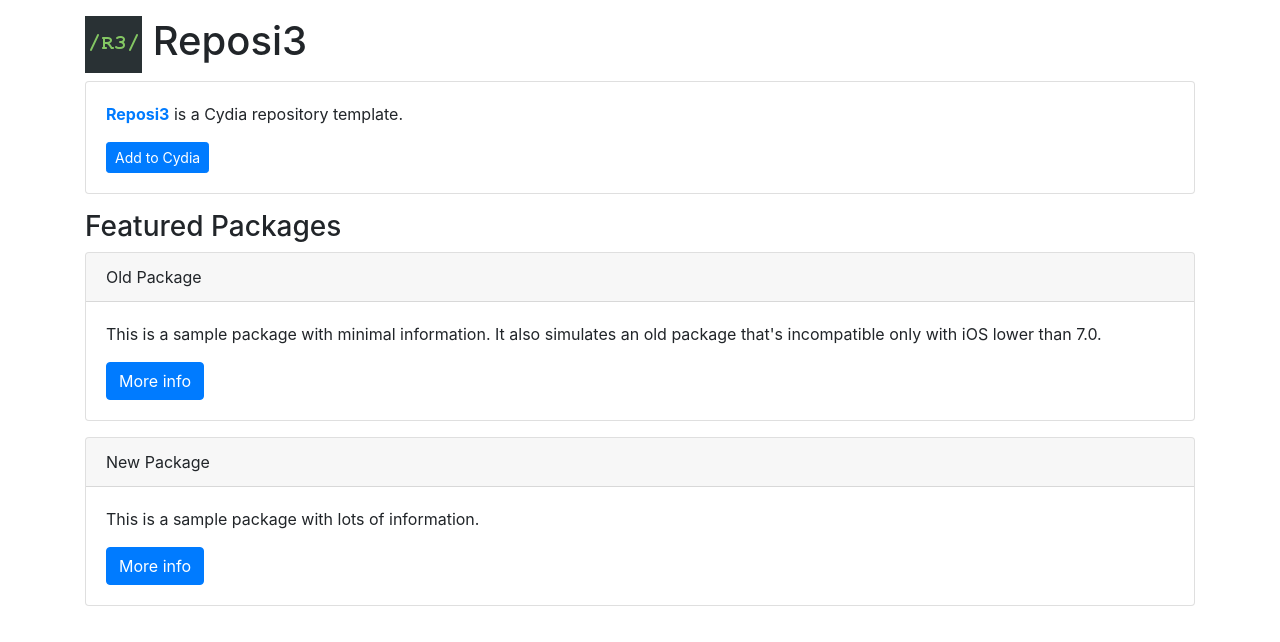
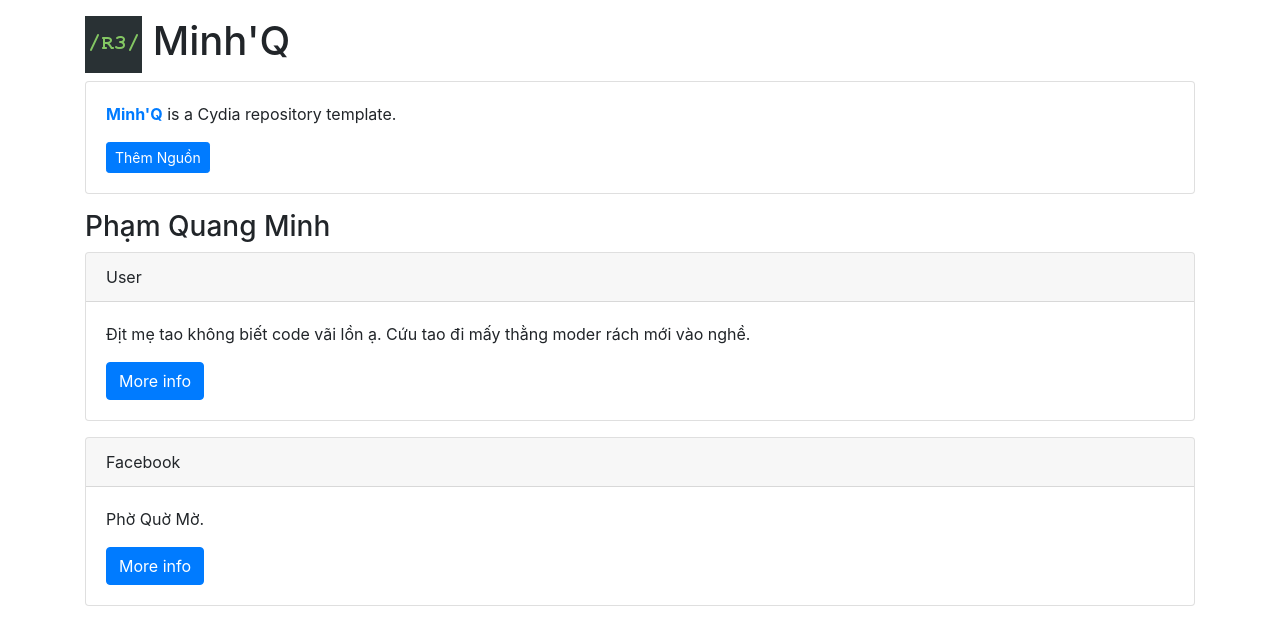
Before and after one commit to chonvotri/cydia, a plain HTML site: page index.html in a window 1280 px wide. Drawn offline with nearby package versions, Linux system fonts and the light colour scheme.

Commit message:
Update index.html

```diff
--- a/index.html
+++ b/index.html
@@ -1,7 +1,7 @@
 <!DOCTYPE html>
 <html lang="en">
 <head>
-  <title>Reposi3</title>
+  <title>Minh'Q</title>
   <meta charset="utf-8">
   <meta name="viewport" content="width=device-width, initial-scale=1">
   <link rel="stylesheet" href="https://stackpath.bootstrapcdn.com/bootstrap/4.5.0/css/bootstrap.min.css" integrity="sha384-9aIt2nRpC12Uk9gS9baDl411NQApFmC26EwAOH8WgZl5MYYxFfc+NcPb1dKGj7Sk" crossorigin="anonymous">
@@ -11,39 +11,39 @@
 <body>
 
 <div class="container">
-	<h1><img src="CydiaIcon.png"> Reposi3</h1>
+	<h1><img src="CydiaIcon.png"> Minh'Q</h1>
 </div>
 
 <div class="container">
 	<div class="card">
 		<div class="card-body">
-			<p><span class="text-primary"><b>Reposi3</span></b> is a Cydia repository template.</p>
-			<a class="btn btn-sm btn-primary" href="cydia://url/https://cydia.saurik.com/api/share#?source=https://supermamon.github.io/Reposi3/">Add to Cydia</a>
+			<p><span class="text-primary"><b>Minh'Q</span></b> is a Cydia repository template.</p>
+			<a class="btn btn-sm btn-primary" href="cydia://url/https://cydia.saurik.com/api/share#?source=https://supermamon.github.io/Reposi3/">Thêm Nguồn</a>
 		</div>
 	</div>
 </div>
 <p></p>
 <div class="container">
-  <h3 id="wells" class="page-header">Featured Packages</h3>
+  <h3 id="wells" class="page-header">Phạm Quang Minh</h3>
 </div>
 
 <div class="container">
 	<div class="card">
 		<div class="card-header">
-			Old Package
+			User
 		</div>
 		<div class="card-body">
-		  <p class="card-text">This is a sample package with minimal information.
-			It also simulates an old package that's incompatible only with iOS lower than 7.0.</p>
+		  <p class="card-text">Địt mẹ tao không biết code vãi lồn ạ.
+			Cứu tao đi mấy thằng moder rách mới vào nghề.</p>
 			<a class="btn btn-xs btn-primary" href="depictions/?p=com.supermamon.oldpackage">More info</a>
 		</div>
 	</div>
 	<div class="card">
 		<div class="card-header">
-			New Package
+			Facebook
 		</div>
 		<div class="card-body">
-		  <p class="card-text">This is a sample package with lots of information.</p>
+		  <p class="card-text">Phờ Quờ Mờ.</p>
 		  <a class="btn btn-xs btn-primary" href="depictions/?p=com.supermamon.newpackage">More info</a>
 		</div>
 	</div>
```
